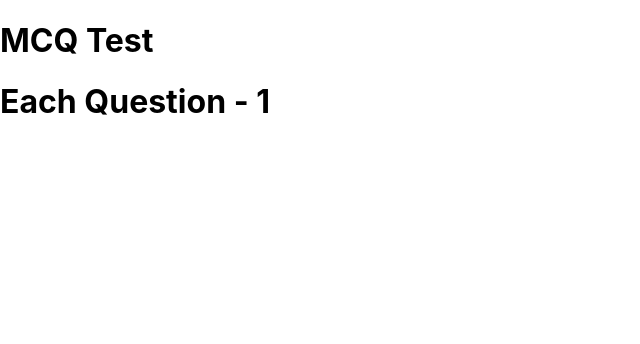
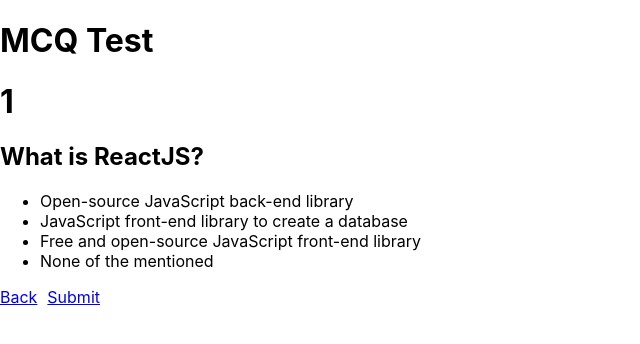
Before and after one commit to kevit-vasanti-vaghela/react-practice-2, a React (Create React App) app: page /questions/1 in a window 1280 px wide. Shown: the top 344 px of the page, without its empty margins (0-640 px from the left). Built offline with nearby package versions, Linux system fonts and the light colour scheme.

Commit message:
basic done except state-manegement

```diff
--- a/src/App.js
+++ b/src/App.js
@@ -8,7 +8,7 @@
     {path:'/', element: <CandidateDetails />},
     {path:'questions', element: <Questions />},
     {path:'questions/:questionId', element: <EachQuestion />},
-    {path:'report', element: <Report />},
+    {path:'/report', element: <Report />},
   ])
   return (
     <div>
--- a/src/components/QuestionList.js
+++ b/src/components/QuestionList.js
@@ -7,7 +7,7 @@
       <ul>
         {
             questions.map(question => (
-                <li key={question.text}><Link to={question.que_no}>{question.text}</Link></li>
+               <li key={question.text}><Link to={question.que_no}>{question.text}</Link></li>
             ))
         }
       </ul>
--- a/src/pages/EachQuestion.js
+++ b/src/pages/EachQuestion.js
@@ -1,11 +1,112 @@
-import React from 'react'
-import { useParams } from 'react-router-dom'
+import React, { useState } from 'react'
+import { Navigate, useNavigate, useParams } from 'react-router-dom'
+import { Link } from 'react-router-dom';
 
 const EachQuestion = () => {
     const params = useParams();
+    const navigate = useNavigate();
+    const [currentQuestion, setCurrentQuestion] = useState(0);
+    const [score, setScore] = useState(0);
+
+    const questions = [
+        {
+          que_no: '1',
+          text: " What is ReactJS?",
+          options: [
+            {
+                text: " Open-source JavaScript back-end library", isCorrect: false
+            },
+            {
+                text: " JavaScript front-end library to create a database",
+                isCorrect: false
+            },
+            {
+                text: "Free and open-source JavaScript front-end library",
+                isCorrect: true
+            },
+            { text: " None of the mentioned", isCorrect: false },
+          ],
+        },
+        {
+          que_no: '2',
+          text: "Which of the following acts as the input of a class-based component?",
+          options: [
+            { text: "Class", isCorrect: false },
+            { text: "Props", isCorrect: true },
+            { text: "Factory", isCorrect: false },
+            { text: "None of the mentioned", isCorrect: false },
+          ],
+        },
+        {
+            que_no: '3',
+            text: "React.js is written in which of the following language?",
+            options: [
+              { text: "C", isCorrect: false },
+              { text: "C++", isCorrect: false },
+              { text: "JavaScript", isCorrect: true },
+              { text: "Java", isCorrect: false },
+            ],
+          },
+          {
+            que_no: '4',
+            text: "How many elements can a valid react component return?",
+            options: [
+              { text: "React doesn’t return element", isCorrect: false },
+              { text: "1 Element", isCorrect: true },
+              { text: "More than 1 element", isCorrect: false },
+              { text: " None of the mentioned", isCorrect: false },
+            ],
+          },
+          {
+            que_no: '5',
+            text: "Which of the following command is used to Install create-react-app?",
+            options: [
+              {
+                text: " npm install create-react-app",
+                isCorrect: false
+            },
+              {
+                text: "npm install -f create-react-app",
+                isCorrect: false
+            },
+              {
+                text: "npm install -g create-react-app",
+                isCorrect: true
+            },
+              {
+                text: "install -g create-react-app",
+                isCorrect: false
+            },
+            ],
+          },
+      ];
+     let id = params.questionId
+
+     const calculateScoreHandler = (isCorrect) => {
+        if(isCorrect) {
+            setScore((prevState) => prevState + 1)
+            console.log('SCORE',score)
+        }
+        navigate(`/questions/${+id+1}`)
+    }
+
   return (
     <div>
-      <h1>Each Question - {params.questionId}</h1>
+      <h1>{params.questionId}</h1>
+      <h2>{questions[id-1].text}</h2>
+      <ul>
+       {
+        questions[id-1].options.map((op,idx) => (
+            <li key={idx} onClick={() => calculateScoreHandler(op.isCorrect)}>{op.text}</li>
+        ))
+       }
+      </ul>
+      <div style={{display: 'flex', justifyContent: 'space-between', width: '100px'}}>
+        <Link to='..' relative='path'>Back</Link>
+
+        <Link to='/report'>Submit</Link>
+      </div>
+
     </div>
   )
 }
--- a/src/pages/Questions.js
+++ b/src/pages/Questions.js
@@ -6,24 +6,74 @@
   const questions = [
     {
       que_no: '1',
-      text: "What is the capital of America?",
+      text: " What is ReactJS?",
       options: [
-        { text: "New York City", isCorrect: false },
-        { text: "Boston", isCorrect: false },
-        { text: "Santa Fe", isCorrect: false },
-        { text: "Washington DC", isCorrect: true },
+        {
+            text: " Open-source JavaScript back-end library", isCorrect: false
+        },
+        {
+            text: " JavaScript front-end library to create a database",
+            isCorrect: false
+        },
+        {
+            text: "Free and open-source JavaScript front-end library",
+            isCorrect: true
+        },
+        { text: " None of the mentioned", isCorrect: false },
       ],
     },
     {
       que_no: '2',
-      text: "What year was the Constitution of America written?",
+      text: "Which of the following acts as the input of a class-based component?",
       options: [
-        { text: "1787", isCorrect: true },
-        { text: "1776", isCorrect: false },
-        { text: "1774", isCorrect: false },
-        { text: "1826", isCorrect: false },
+        { text: "Class", isCorrect: false },
+        { text: "Props", isCorrect: true },
+        { text: "Factory", isCorrect: false },
+        { text: "None of the mentioned", isCorrect: false },
       ],
     },
+    {
+        que_no: '3',
+        text: "React.js is written in which of the following language?",
+        options: [
+          { text: "C", isCorrect: false },
+          { text: "C++", isCorrect: false },
+          { text: "JavaScript", isCorrect: true },
+          { text: "Java", isCorrect: false },
+        ],
+      },
+      {
+        que_no: '4',
+        text: "How many elements can a valid react component return?",
+        options: [
+          { text: "React doesn’t return element", isCorrect: false },
+          { text: "1 Element", isCorrect: true },
+          { text: "More than 1 element", isCorrect: false },
+          { text: " None of the mentioned", isCorrect: false },
+        ],
+      },
+      {
+        que_no: '5',
+        text: "Which of the following command is used to Install create-react-app?",
+        options: [
+          {
+            text: " npm install create-react-app",
+            isCorrect: false
+        },
+          {
+            text: "npm install -f create-react-app",
+            isCorrect: false
+        },
+          {
+            text: "npm install -g create-react-app",
+            isCorrect: true
+        },
+          {
+            text: "install -g create-react-app",
+            isCorrect: false
+        },
+        ],
+      },
   ];
     return (
     <>
```
Also changed, not shown: src/components/Question.js (added).
